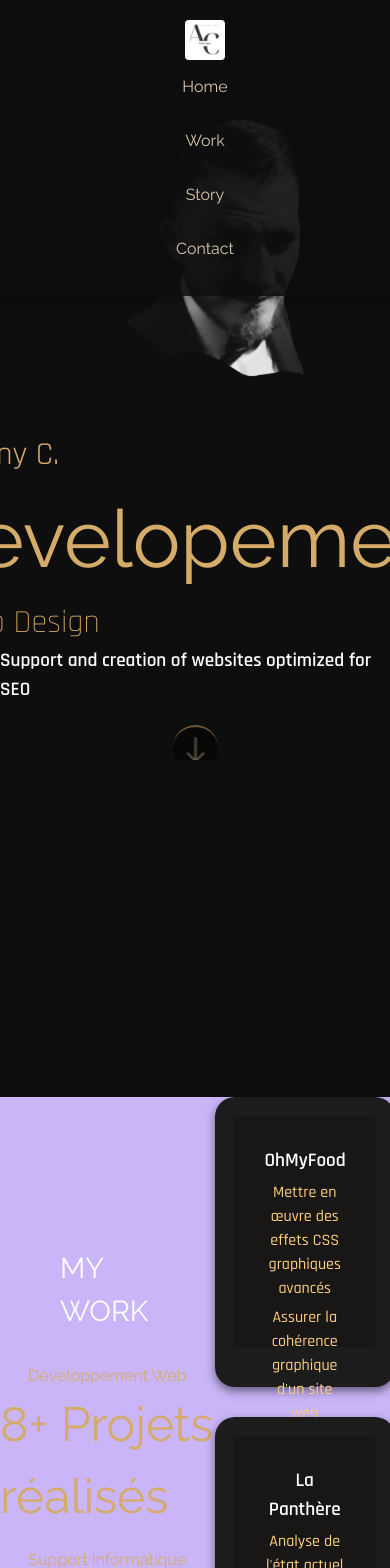
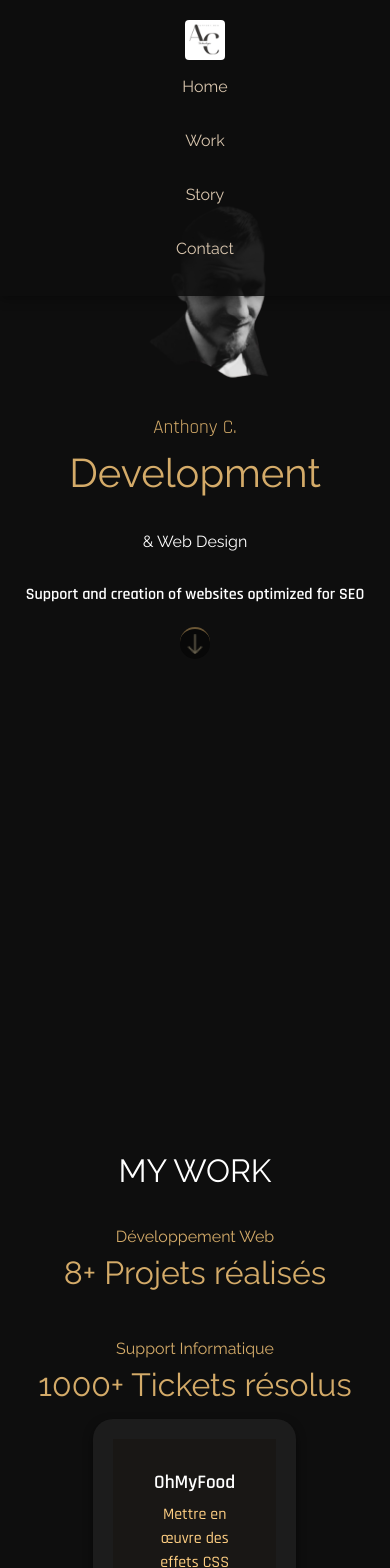
Before and after one commit to Administratooor/acfolio, a React (Vite) app: page / in a window 390 px wide. Shown: the top 1568 px of the page. Built offline with nearby package versions, Linux system fonts and the light colour scheme.

Commit message:
responsive

```diff
--- a/src/components/Main/Main.jsx
+++ b/src/components/Main/Main.jsx
@@ -1,24 +1,22 @@
-
 import "../Main/main.css";
-import arrow from "../../assets/arrow.png"
-import profil from "../../assets/fontHome.png"
-import {  useInView, motion } from "framer-motion";
-import {useRef } from "react"
-
-
+import arrow from "../../assets/arrow.png";
+import profil from "../../assets/fontHome.png";
+import { useInView, motion } from "framer-motion";
+import { useRef } from "react";
 
 export default function Main() {
-
   function Section({ children }) {
     const ref = useRef(null);
     const isInView = useInView(ref, { once: true });
-
 
     return (
       <section ref={ref}>
         <motion.div
           initial={{ opacity: 0, scale: 0.5 }}
-        animate={{ opacity: isInView ? 1 : 0, scale: isInView ? 1 : 0.5 }} // Animation basée sur le view
+          animate={{
+            opacity: isInView ? 1 : 0,
+            scale: isInView ? 1 : 0.5,
+          }}
           transition={{
             duration: 0.3,
             ease: [0, 0.71, 0.2, 1.01],
@@ -26,8 +24,8 @@ export default function Main() {
               type: "spring",
               damping: 4,
               stiffness: 100,
-            restDelta: 0.001
-          }
+              restDelta: 0.001,
+            },
           }}
         >
           {children}
@@ -37,13 +35,21 @@ export default function Main() {
   }
 
   return (
-
     <div className="main">
-      <img className="profil" src={profil} alt="" />
-       <Section><p>Anthony C.</p>
-       <h1>Developement <br /> <p>& Web Design </p> </h1></Section>
-      <h2>Support and creation of websites optimized for SEO </h2>
-    <a href=""><img className="arrow" src={arrow}alt="" srcset="" /></a>
+      <img className="profil" src={profil} alt="Profil" />
+      <Section>
+        <p>Anthony C.</p>
+        <h1>
+          Development <br />
+          <span> & Web Design </span>
+        </h1>
+      </Section>
+      <h2 className="sub-text">
+        Support and creation of websites optimized for SEO
+      </h2>
+      <a href="#next-section">
+        <img className="arrow" src={arrow} alt="Scroll Arrow" />
+      </a>
     </div>
   );
 }
--- a/src/components/Main/main.css
+++ b/src/components/Main/main.css
@@ -6,28 +6,39 @@
   justify-content: center;
   margin-bottom: 40vh;
   overflow: hidden;
+  padding: 20px;
+  text-align: center; /* Centrer le contenu pour petits écrans */
 }
 
 .profil {
-  width: 300px;
+  width: 250px; /* Taille ajustée pour responsivité */
+  max-width: 80%;
 }
 
 h1 {
   font-family: "Raleway", sans-serif;
-  font-optical-sizing: auto;
   font-weight: 100;
-  position: relative;
   color: #d4ab69;
-  font-size: 5rem;
+  font-size: 4rem;
   margin: 0;
 }
 
+h1 span {
+  font-size: 1.5rem;
+  color: #ffffff;
+}
 
 .main p {
   margin: 0;
   color: #d4ab69;
-  font-size: 2rem;
+  font-size: 1.5rem;
   font-family: "Rajdhani", sans-serif;
+}
+
+h2.sub-text {
+  color: #ffffff;
+  font-size: 1.2rem;
+  margin-top: 20px;
 }
 
 .content-wrapper {
@@ -40,7 +51,7 @@ h1 {
 }
 
 .arrow {
-  width: 25px;
+  width: 30px;
   filter: hue-rotate(0deg) brightness(0.5);
   border-radius: 50px;
   padding: 10px;
@@ -49,7 +60,40 @@ h1 {
   transition: all 0.2s;
   margin-top: 20px;
 }
-.arrow:hover{
-  background-color:  #080808;
+
+.arrow:hover {
+  background-color: #080808;
   border-top: 2px solid #00000098;
 }
+
+/* Responsivité */
+@media screen and (max-width: 767px) {
+  .main {
+    padding: 10px;
+  }
+
+  .profil {
+    width: 200px;
+  }
+
+  h1 {
+    font-size: 2.5rem;
+  }
+
+  h1 span {
+    font-size: 1rem;
+  }
+
+  .main p {
+    font-size: 1.2rem;
+  }
+
+  h2.sub-text {
+    font-size: 1rem;
+  }
+
+  .arrow {
+    width: 20px;
+    padding: 5px;
+  }
+}
--- a/src/components/experience/experience.css
+++ b/src/components/experience/experience.css
@@ -24,7 +24,7 @@
   background-color: #1c1c1c; /* Fond sombre pour chaque carte */
   border-radius: 20px;
   padding: 20px;
-  width: 30%; /* Chaque carte prend 30% de la largeur de la ligne */
+
   box-shadow: 0px 4px 10px rgba(0, 0, 0, 0.5);
   transition: transform 0.3s ease-in-out;
   display: flex;
@@ -68,11 +68,11 @@
   font-size:large;
 }
 
-.card-link {
+.card-number {
   display: inline-block;
   background-color: #d4ab69; /* Couleur dorée du bouton */
   padding: 10px 20px;
-  color: #fff;
+  color: #ffffff;
   font-weight: bold;
   border-radius: 5px;
   text-decoration: none;
--- a/src/components/imgProjet/imageProjet.css
+++ b/src/components/imgProjet/imageProjet.css
@@ -1,5 +1,5 @@
 .scroller-content {
-  width: 45%;
+  width: 55%;
   display: flex;
   flex-wrap: wrap;
   gap: 10px;
@@ -8,8 +8,6 @@
 .project-card {
   position: relative;
   margin-bottom: 80px;
-  width: 40%;
-  height: 250px;
 }
 
 
@@ -30,7 +28,6 @@
 .projet-details-elements{
   background-color: #191715;
   padding: 30px;
-  height: 170px;
   transition: all 0.3s;
 }
 
--- a/src/components/projet/Projet.jsx
+++ b/src/components/projet/Projet.jsx
@@ -4,25 +4,24 @@ import { motion } from 'framer-motion'; // Importer Framer Motion
 import { useState, useEffect, useRef } from 'react'; // Importer useState, useEffect et useRef
 
 export default function Projet() {
-  const [count, setCount] = useState(0); // Utilisation du state pour le compteur
-  const [isVisible, setIsVisible] = useState(false); // Etat pour savoir si l'élément est visible
-  const counterRef = useRef(null); // Référence pour l'élément du compteur
+  const [count, setCount] = useState(0);
+  const [isVisible, setIsVisible] = useState(false);
+  const counterRef = useRef(null);
 
   useEffect(() => {
-    // Création de l'observateur pour détecter l'entrée dans la vue
-    const observer = new IntersectionObserver(([entry]) => {
+    const observer = new IntersectionObserver(
+      ([entry]) => {
         if (entry.isIntersecting) {
-        // Quand l'élément entre dans la vue, on lance l'animation
           setIsVisible(true);
         }
-    }, { threshold: 0.5 }); // Le seuil de visibilité de 50% de l'élément
+      },
+      { threshold: 0.5 }
+    );
 
-    // Commencer à observer l'élément référencé
     if (counterRef.current) {
       observer.observe(counterRef.current);
     }
 
-    // Nettoyage de l'observateur
     return () => {
       if (counterRef.current) {
         observer.unobserve(counterRef.current);
@@ -31,21 +30,20 @@ export default function Projet() {
   }, []);
 
   useEffect(() => {
-    // Si l'élément devient visible, on lance l'animation du compteur
     if (isVisible) {
       const timer = setInterval(() => {
         setCount((prev) => {
           if (prev < 100) {
             return prev + 1;
           }
-          clearInterval(timer); // Arrêter l'intervalle quand on atteint 100
+          clearInterval(timer);
           return prev;
         });
-      }, 30); // Intervalle d'animation (20ms entre chaque mise à jour)
+      }, 30);
 
-      return () => clearInterval(timer); // Nettoyage de l'intervalle si nécessaire
+      return () => clearInterval(timer);
     }
-  }, [isVisible]); // Déclencher l'animation quand l'élément devient visible
+  }, [isVisible]);
 
   return (
     <main className="project-main">
@@ -54,32 +52,21 @@ export default function Projet() {
           MY WORK
         </h3>
 
+        <div className="realisation-container">
           <div className="realisation-number">
             <p>Développement Web</p>
-          {/* Affichage dynamique du compteur */}
-          <motion.span
-            ref={counterRef} // Attache la référence à l'élément
-            key="counter"
-          >
-            {count - 92}+ Projets réalisés  {/* Afficher le compteur avec + */}
+            <motion.span ref={counterRef} key="counter">
+              {count - 92}+ Projets réalisés
             </motion.span>
           </div>
-        {/* Animation du texte avec framer-motion */}
-        <motion.p
-          initial={{ opacity: 0 }} // Commence avec l'opacité à 0
-          animate={{ opacity: 1 }} // Devient opaque
-          transition={{ duration: 1 }} // Transition pour l'opacité
-        >
+
           <div className="realisation-number">
             <p>Support Informatique</p>
-            <motion.span
-              ref={counterRef} // Attache la référence à l'élément
-              key="counter"
-            >
-              {count + 900}+ Tickets résolus {/* Afficher le compteur avec + */}
+            <motion.span key="counter">
+              {count + 900}+ Tickets résolus
             </motion.span>
           </div>
-        </motion.p>
+        </div>
       </div>
 
       <ImageScroller />
--- a/src/components/projet/projet.css
+++ b/src/components/projet/projet.css
@@ -1,72 +1,75 @@
 .project-main {
   display: flex;
-  flex-direction: row;
-  align-items: flex-start;
-  justify-content: space-around;
+  flex-direction: column; /* Modifié pour s'empiler sur petits écrans */
+  align-items: center;
+  justify-content: center;
+  padding: 20px;
 }
+
 .project-main-realisation {
   display: flex;
   flex-direction: column;
   align-items: center;
+}
 
+.realisation-container {
+  display: flex;
+  flex-direction: row; /* Aligne les items côte à côte par défaut */
+  justify-content: space-around;
+  width: 100%;
+  max-width: 1200px;
+  flex-wrap: wrap; /* Pour passer en colonne si nécessaire */
+  gap: 20px; /* Espacement entre les items */
 }
+
+.realisation-number {
+  display: flex;
+  flex-direction: column;
+  align-items: center;
+  margin: 10px;
+  text-align: center;
+}
+
 .realisation-number span {
-  display: flex;
   color: #d4ab69;
   font-family: "Raleway", sans-serif;
   font-size: 3em;
 }
+
 .realisation-number p {
-  display: flex;
-  flex-direction: column;
-  align-items: center;
   color: #d4ab69;
   margin: 0;
   font-size: 1em;
   font-family: "Raleway", sans-serif;
-  font-optical-sizing: auto;
-  font-weight: 100;
 }
 
 .project-title {
   color: #ffffff;
-  margin: 0 30px;
-  margin-top: 120px;
-  padding: 30px;
+  margin: 20px 0;
   font-size: 3em;
   font-family: "Raleway", sans-serif;
-  font-optical-sizing: auto;
-  font-weight: 100;
 }
-
 
 @media screen and (max-width: 767px) {
   .project-main {
-    background-image: none;
-    background-color: #c9b5f8;
+    padding: 10px;
   }
 
   .project-title {
-    font-size: 1.8em;
+    font-size: 2em;
+    text-align: center;
   }
 
-  .project-container {
-    width: 90% !important;
+  .realisation-container {
+    flex-direction: column; /* Passer en colonne sur mobiles */
+    align-items: center;
   }
 
-  .project-description {
-    width: 90%;
-    font-size: medium;
-    margin: 20px auto;
+  .realisation-number span {
+    font-size: 2em;
   }
 
-  .project-list {
-    flex-direction: column;
-    padding: 20px;
-  }
-
-  .project-item {
-    width: 100%;
-    margin: 10px 0;
+  .realisation-number p {
+    font-size: 1em;
   }
 }
```
Also changed, not shown: src/components/experience/Experience.jsx (+36 -13 lines). Lines whose indentation alone changed are shown as unchanged.
